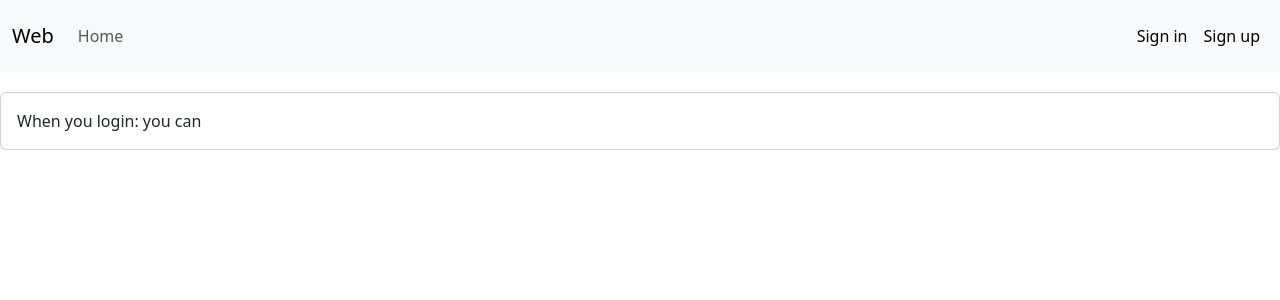
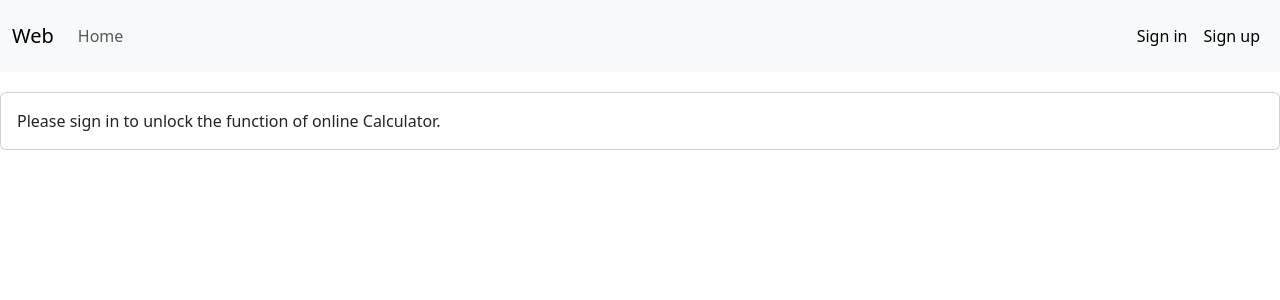
Before and after one commit to goodkillerchen/react-calculator-app, a React (Create React App) app: page / in a window 1280 px wide. Shown: the top 300 px of the page. Built offline with nearby package versions, Linux system fonts and the light colour scheme.

Commit message:
home page content modified

```diff
--- a/src/component/content/Home.jsx
+++ b/src/component/content/Home.jsx
@@ -7,7 +7,7 @@ class Home extends Component {
         return (
             <>
                 <Base>
-                    When you login: you can
+                    Please sign in to unlock the function of online Calculator.
                 </Base>
             </>
         );
```
